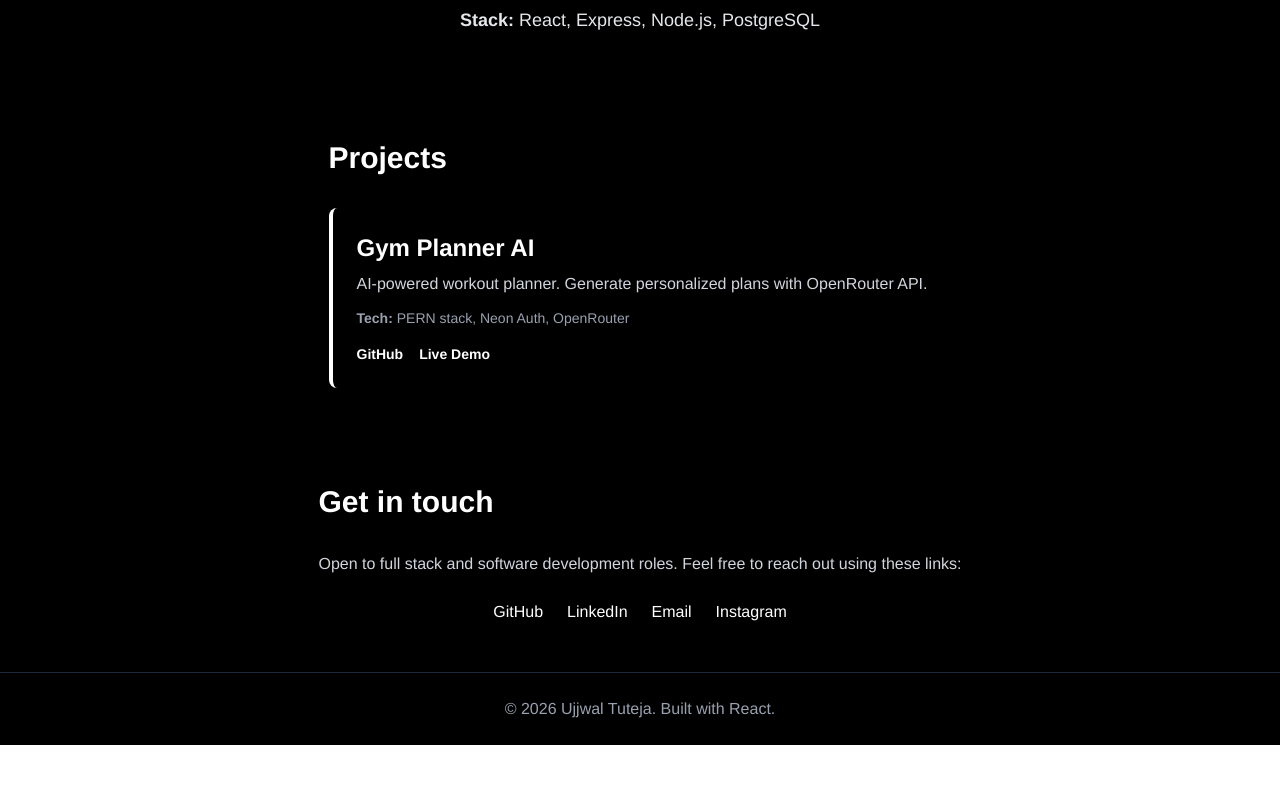
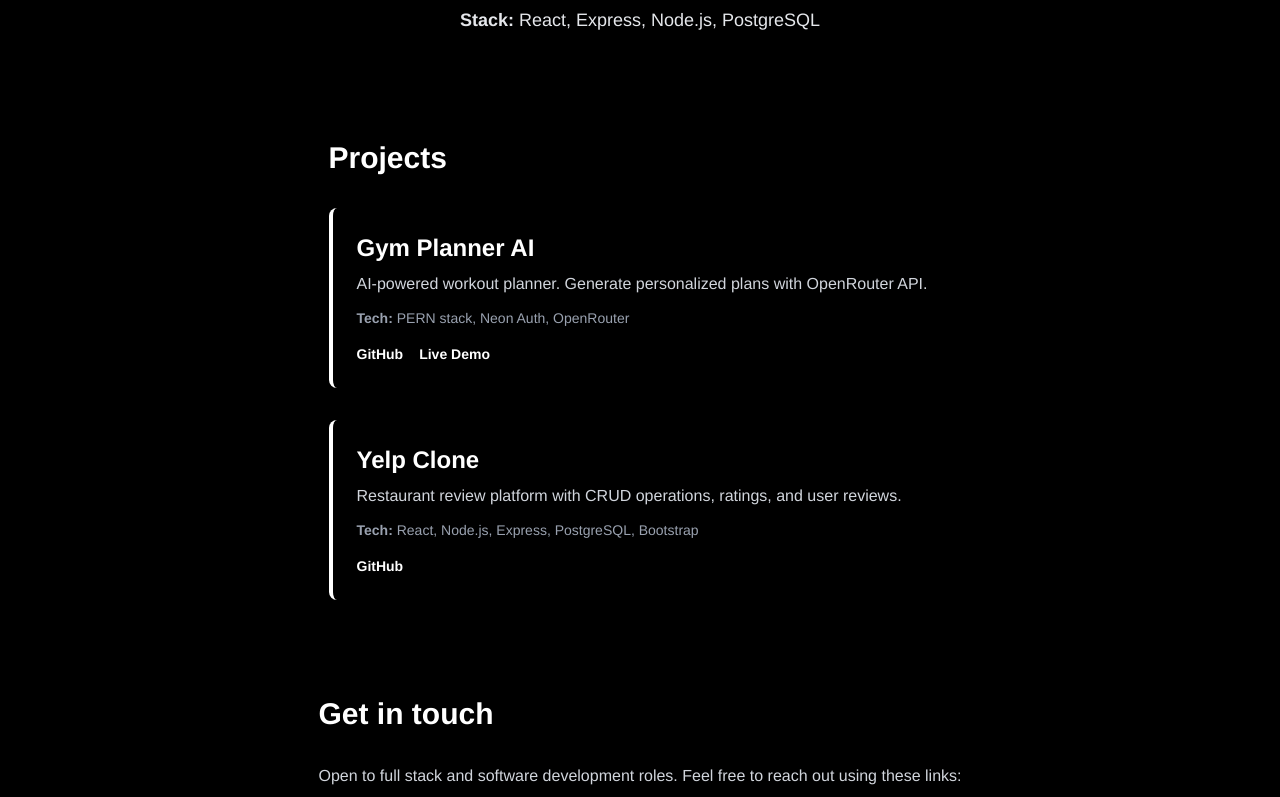
Before and after one commit to ujjwaltuteja03/Personal-Portfolio, a React app: page / in a window 1280 px wide. Shown: the part 468-1265 px from the top of the page. Before the commit the page ends 1213 px from the top, so only its background shows below. Built offline with nearby package versions, Linux system fonts and the light colour scheme; the HTML template or start-up script is replaced by a standard one.

Commit message:
updated links

```diff
--- a/src/components/Projects.jsx
+++ b/src/components/Projects.jsx
@@ -8,13 +8,13 @@ export default function Projects() {
       github: "https://github.com/ujjwaltuteja03/AI-Gym-Planner.git",
       live: "https://ai-gym-planner-git-main-ujjwaltuteja03s-projects.vercel.app/",
     },
-    // {
-    //   name: "Yelp Clone",
-    //   description: "Restaurant review platform with CRUD operations, ratings, and user reviews.",
-    //   tech: "React, Node.js, Express, PostgreSQL, Bootstrap",
-    //   github: "https://github.com/ujjwaltuteja/yelp-clone",
-    //   live: "https://yelp-clone-live.railway.app"
-    // }
+    {
+      name: "Yelp Clone",
+      description: "Restaurant review platform with CRUD operations, ratings, and user reviews.",
+      tech: "React, Node.js, Express, PostgreSQL, Bootstrap",
+      github: "https://github.com/ujjwaltuteja03/Yelp-Clone-PERN.git",
+      // live: "https://yelp-clone-live.railway.app"
+    }
   ];
 
   return (
@@ -39,6 +39,7 @@ export default function Projects() {
               >
                 GitHub
               </a>
+              {proj.live && (
               <a
                 href={proj.live}
                 target="_blank"
@@ -46,6 +47,7 @@ export default function Projects() {
               >
                 Live Demo
               </a>
+              )}
             </div>
           </div>
         ))}
```
